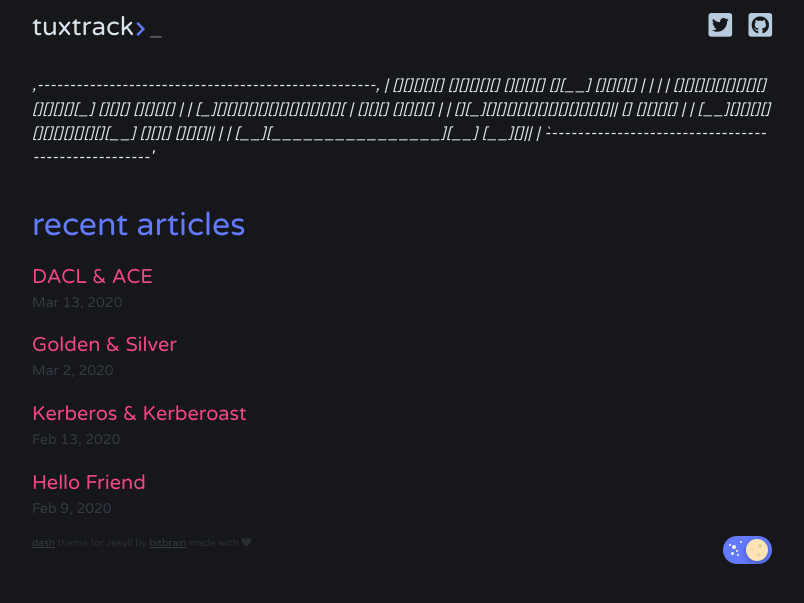
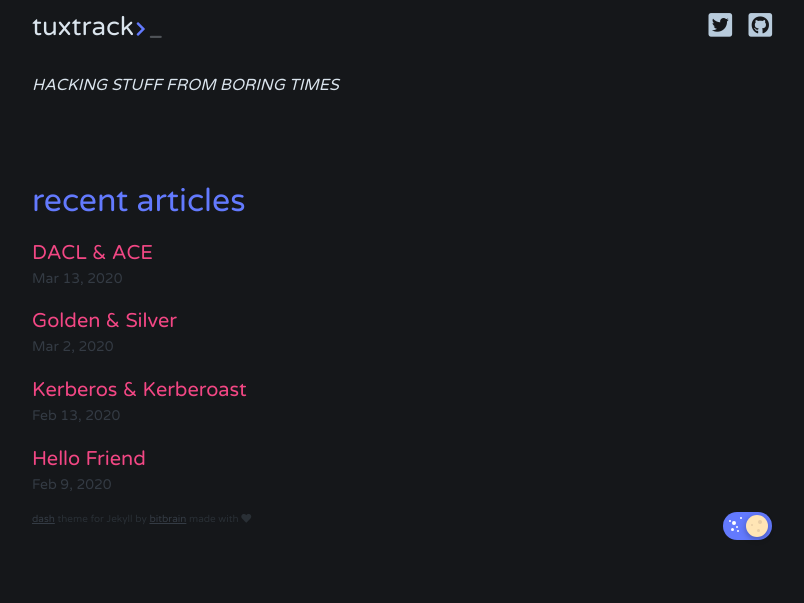
Before and after one commit to tuxtrack/tuxtrack.github.io, a Jekyll site: the page built from index.html, in a window 1280 px wide. Shown: the top 603 px of the page, without its empty margins (238-1042 px from the left). Built offline with Jekyll 4.4.1, drawn with Linux system fonts in a browser that asks for light colours; the list of posts is cut into pages by our own code.

Commit message:
Update _config.yml

```diff
--- a/_config.yml
+++ b/_config.yml
@@ -2,16 +2,7 @@ title: tuxtrack
 author: tuxtrack
 email: tuxtrack@hacknroll.com
 description: > # this means to ignore newlines until "show_exerpts:"
-
- ,----------------------------------------------------,
- | [][][][][]  [][][][][]  [][][][]  [][__]  [][][][] |
- |                                                    |
- |  [][][][][][][][][][][][][][_]    [][][]  [][][][] |
- |  [_][][][][][][][][][][][][][ |   [][][]  [][][][] |
- | [][_][][][][][][][][][][][][]||     []    [][][][] |
- | [__][][][][][][][][][][][][__]    [][][]  [][][]|| |
- |   [__][________________][__]              [__][]|| |
- `----------------------------------------------------'
+ HACKING STUFF FROM BORING TIMES
 show_excerpts: false # set to true to show excerpts on the homepage
 
 paginate: 5
```
